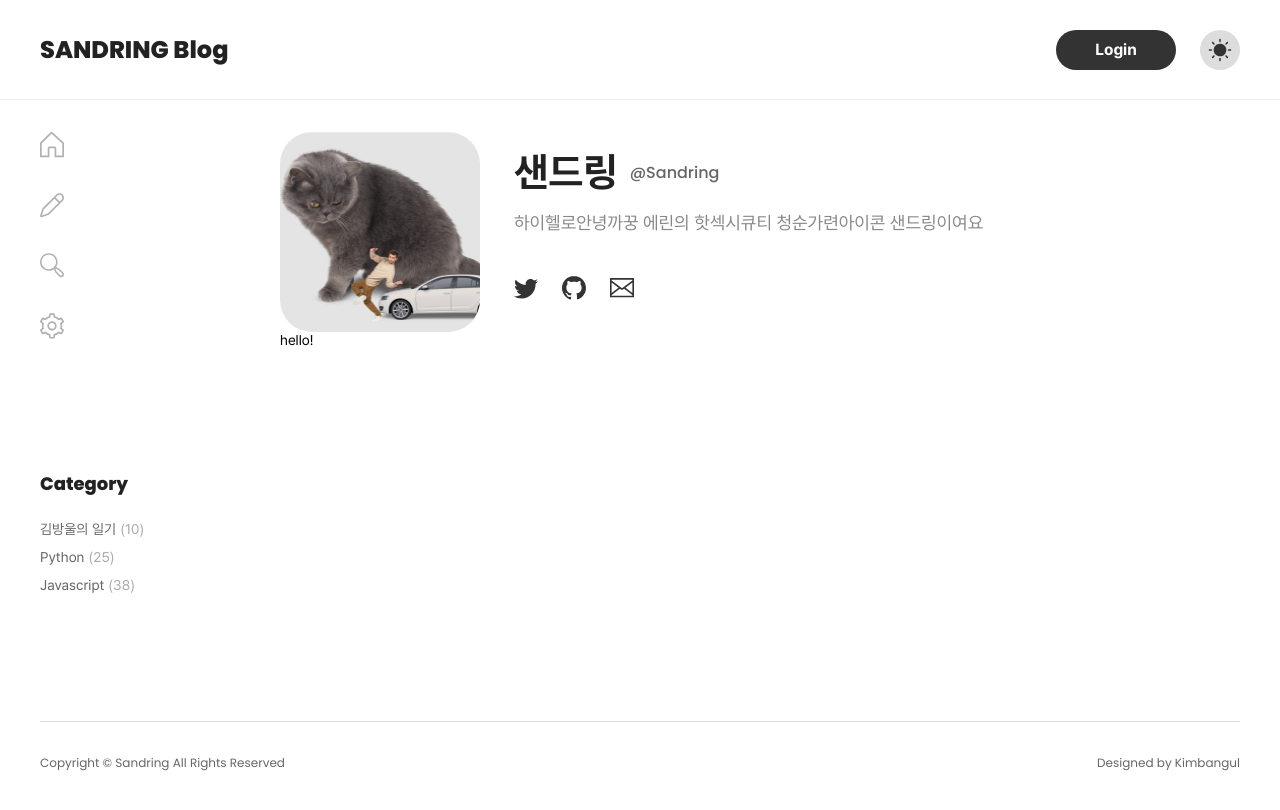
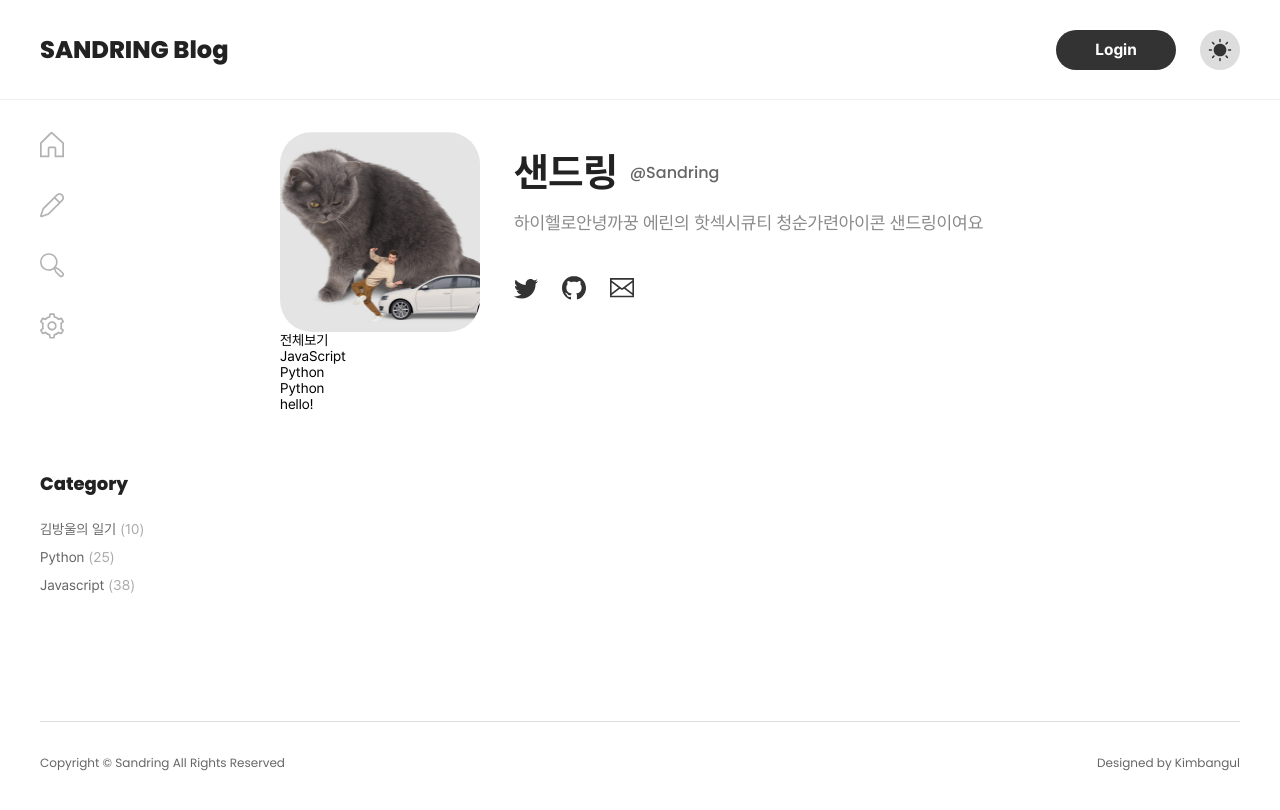
Before and after one commit to Discord-Bangul-e-bot/Blog, a Next.js app: page / in a window 1280 px wide. Shown: the top 810 px of the page. Built offline with nearby package versions, Linux system fonts and the light colour scheme.

Commit message:
feat: 프로필 태그 리스트 출력기능 추가

```diff
--- /dev/null
+++ b/components/common/TagList.tsx
@@ -0,0 +1,36 @@
+import Link from 'next/link';
+
+const TagList = (props: TagListPropsType) => {
+  return (
+    <ul className='TagList'>
+      {props.list.map((el, idx) => {
+        return <Tag {...el} key={`tag${idx}`} />;
+      })}
+    </ul>
+  );
+};
+
+export const Tag = (props: TagPropsType) => {
+  return (
+    <li className='Tag'>
+      {props.link ? (
+        <Link href={props.link}>{props.name}</Link>
+      ) : (
+        <>{props.name}</>
+      )}
+    </li>
+  );
+};
+
+// PARAM type
+type TagListPropsType = {
+  list: TagPropsType[];
+};
+
+type TagPropsType = {
+  name: string;
+  link?: string;
+  hash?: boolean;
+};
+
+export default TagList;
--- a/components/main/Main.tsx
+++ b/components/main/Main.tsx
@@ -1,8 +1,17 @@
 import Profile from 'components/common/Profile';
+import TagList from 'components/common/TagList';
+
 const Main = () => {
+  const postTagList = [
+    { name: '전체보기', link: '#' },
+    { name: 'JavaScript', number: 10, hash: true },
+    { name: 'Python', number: 25, hash: true, link: '#' },
+    { name: 'Python', number: 3, hash: true, link: '#' },
+  ];
   return (
     <section className='Main'>
       <Profile />
+      <TagList list={postTagList} />
       <div className='main'>hello!</div>
     </section>
   );
```
